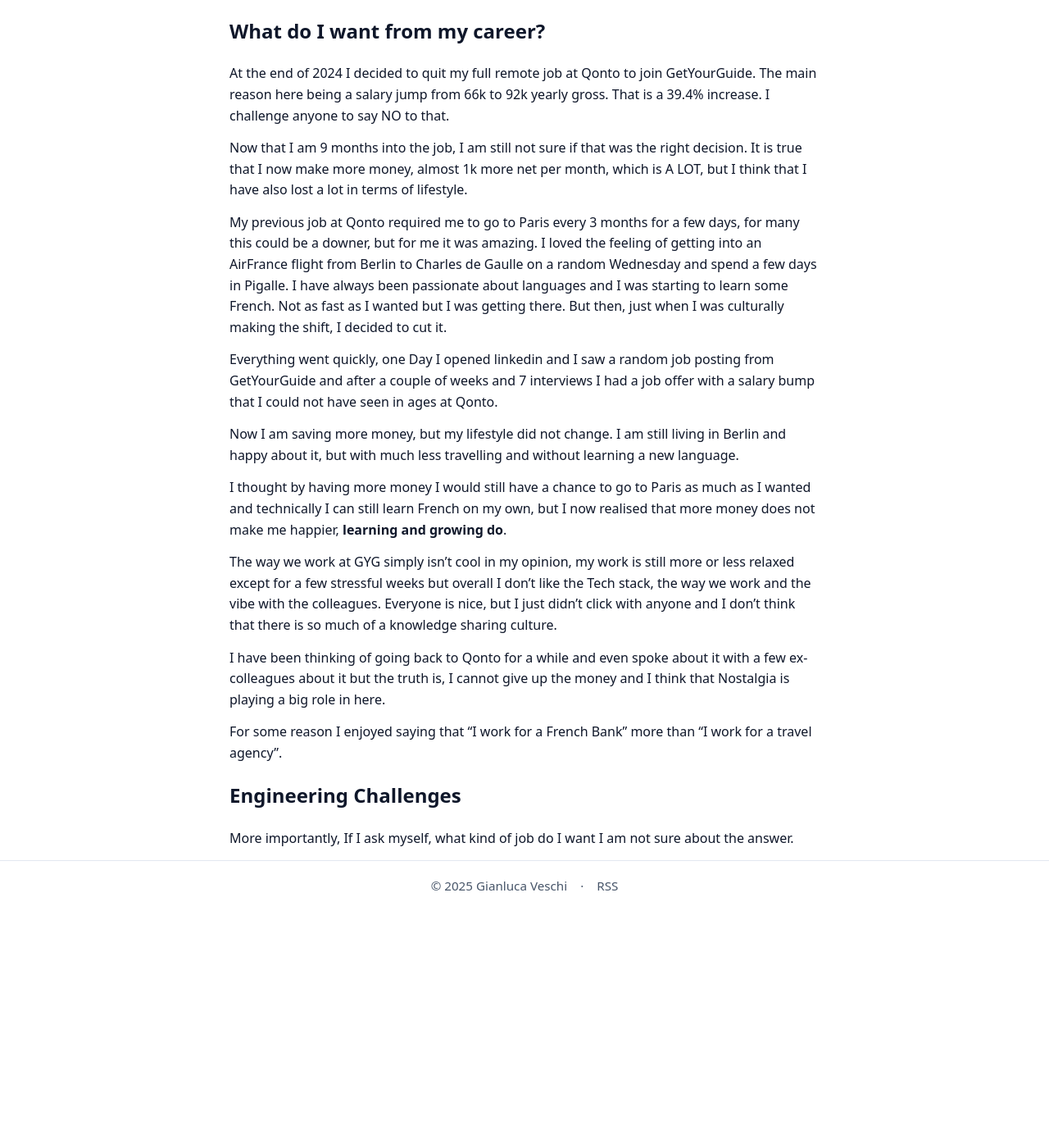
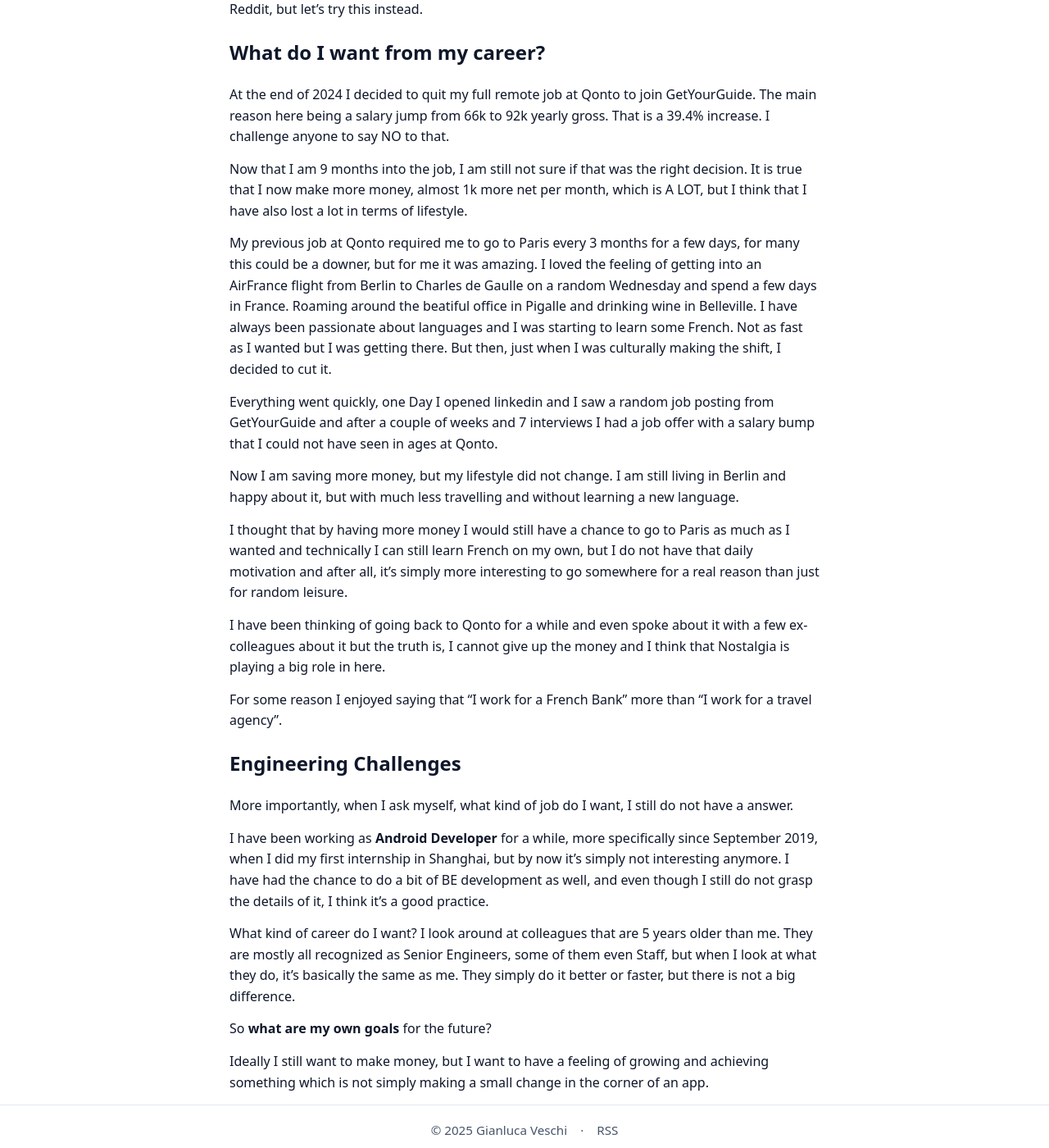
Before and after one commit to GianlucaVeschi/GianlucaVeschiBlog, a Jekyll site: the page built from _posts/2025-12-29-welcome.md, in a window 1280 px wide and 1400 px high, scrolled down 317 px. Shown: the whole window at 82% size. Built offline with Jekyll 4.4.1, drawn with Linux system fonts in a browser that asks for light colours; before the commit the page ends 1428 px from its top, so only the background shows below that; some of the changed text lies outside the part shown.

Commit message:
2nd commit

```diff
--- a/_posts/2025-12-29-welcome.md
+++ b/_posts/2025-12-29-welcome.md
@@ -4,7 +4,7 @@ date: 2025-12-29 10:00:00 +0100
 tags: [meta]
 ---
 
-I have been thinking about writing a blog for a while. Actually I have been writing diaries for most of my adult life, but I realised that they were not really getting anywhere besides my shelf.
+I have been thinking about writing a blog for a while. Actually I have been writing diaries for most of my adult life, but I realised that writing self-reflactions for the public can also be beneficial.
 
 There are some topics where I really need a second opinion and I have been thinking about Reddit, but let's try this instead.
 
@@ -14,15 +14,13 @@ At the end of 2024 I decided to quit my full remote job at Qonto to join GetYour
 
 Now that I am 9 months into the job, I am still not sure if that was the right decision. It is true that I now make more money, almost 1k more net per month, which is A LOT, but I think that I have also lost a lot in terms of lifestyle.
 
-My previous job at Qonto required me to go to Paris every 3 months for a few days, for many this could be a downer, but for me it was amazing. I loved the feeling of getting into an AirFrance flight from Berlin to Charles de Gaulle on a random Wednesday and spend a few days in Pigalle. I have always been passionate about languages and I was starting to learn some French. Not as fast as I wanted but I was getting there. But then, just when I was culturally making the shift, I decided to cut it.
+My previous job at Qonto required me to go to Paris every 3 months for a few days, for many this could be a downer, but for me it was amazing. I loved the feeling of getting into an AirFrance flight from Berlin to Charles de Gaulle on a random Wednesday and spend a few days in France. Roaming around the beatiful office in Pigalle and drinking wine in Belleville. I have always been passionate about languages and I was starting to learn some French. Not as fast as I wanted but I was getting there. But then, just when I was culturally making the shift, I decided to cut it.
 
 Everything went quickly, one Day I opened linkedin and I saw a random job posting from GetYourGuide and after a couple of weeks and 7 interviews I had a job offer with a salary bump that I could not have seen in ages at Qonto.
 
 Now I am saving more money, but my lifestyle did not change. I am still living in Berlin and happy about it, but with much less travelling and without learning a new language.
 
-I thought by having more money I would still have a chance to go to Paris as much as I wanted and technically I can still learn French on my own, but I now realised that more money does not make me happier, **learning and growing do**.
-
-The way we work at GYG simply isn't cool in my opinion, my work is still more or less relaxed except for a few stressful weeks but overall I don't like the Tech stack, the way we work and the vibe with the colleagues. Everyone is nice, but I just didn't click with anyone and I don't think that there is so much of a knowledge sharing culture.
+I thought that by having more money I would still have a chance to go to Paris as much as I wanted and technically I can still learn French on my own, but I do not have that daily motivation and after all, it's simply more interesting to go somewhere for a real reason than just for random leisure.
 
 I have been thinking of going back to Qonto for a while and even spoke about it with a few ex-colleagues about it but the truth is, I cannot give up the money and I think that Nostalgia is playing a big role in here.
 
@@ -30,4 +28,12 @@ For some reason I enjoyed saying that "I work for a French Bank" more than "I wo
 
 ## Engineering Challenges
 
-More importantly, If I ask myself, what kind of job do I want I am not sure about the answer.
+More importantly, when I ask myself, what kind of job do I want, I still do not have a answer.
+
+I have been working as **Android Developer** for a while, more specifically since September 2019, when I did my first internship in Shanghai, but by now it's simply not interesting anymore. I have had the chance to do a bit of BE development as well, and even though I still do not grasp the details of it, I think it's a good practice.
+
+What kind of career do I want? I look around at colleagues that are 5 years older than me. They are mostly all recognized as Senior Engineers, some of them even Staff, but when I look at what they do, it's basically the same as me. They simply do it better or faster, but there is not a big difference.
+
+So **what are my own goals** for the future?
+
+Ideally I still want to make money, but I want to have a feeling of growing and achieving something which is not simply making a small change in the corner of an app.
```
